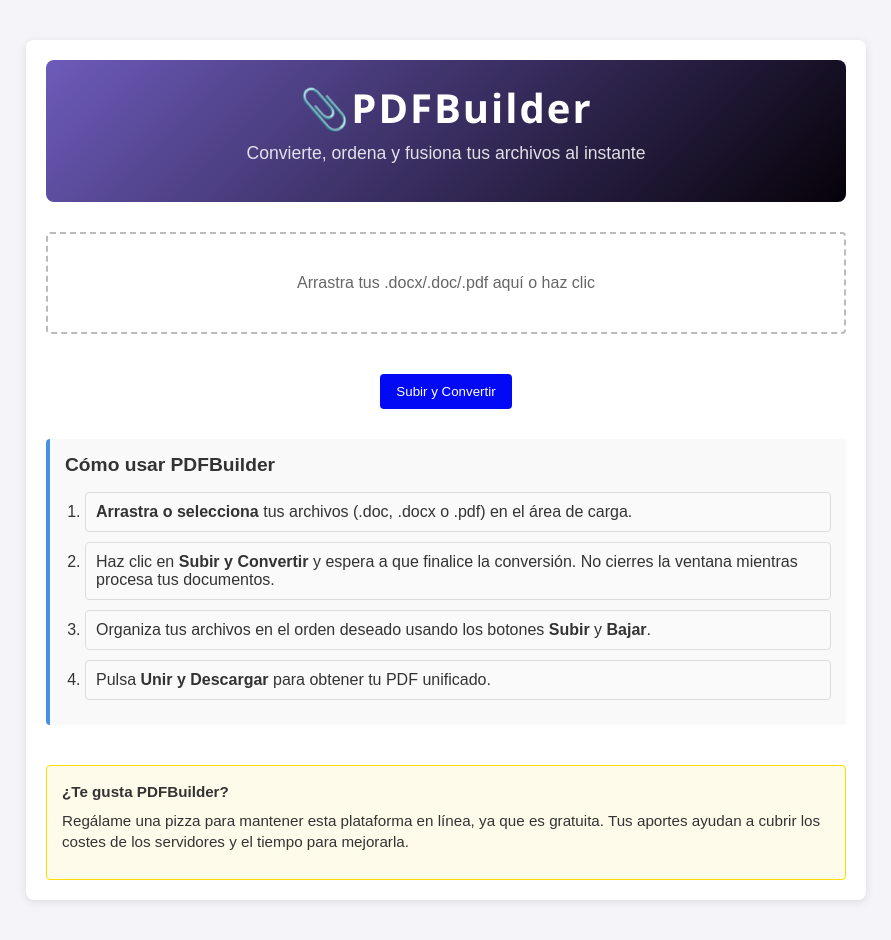
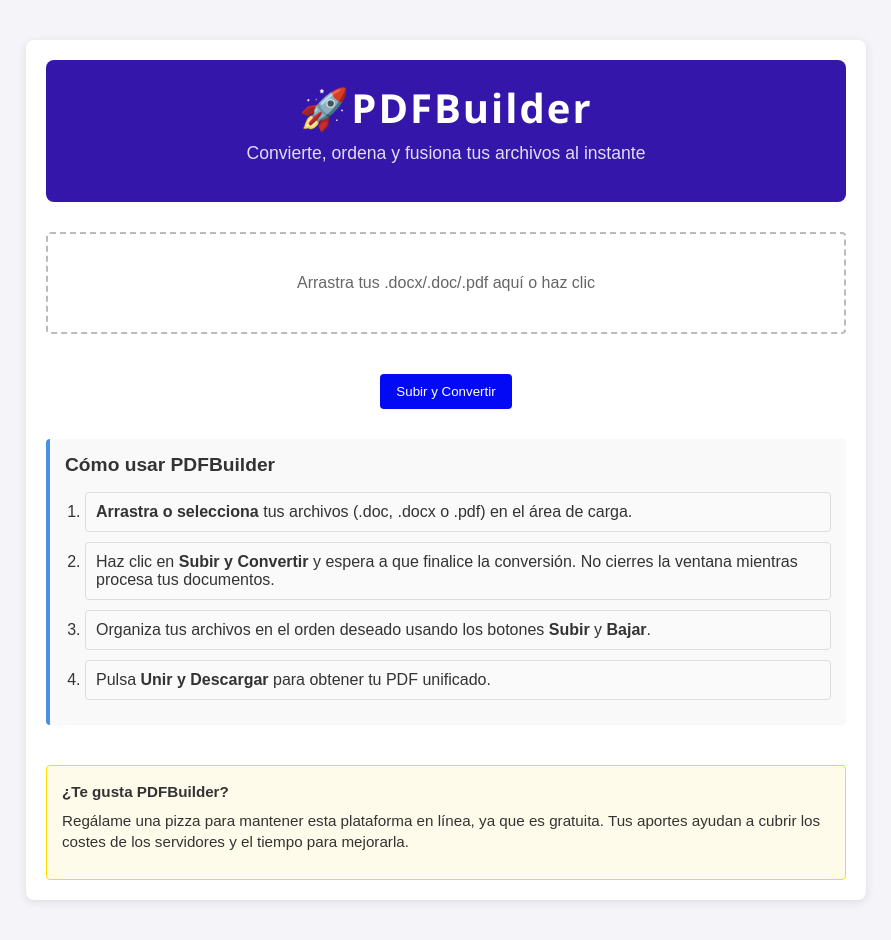
Before and after one commit to josuemzx/PDFBuilder, a plain HTML site: page templates/index.html in a window 1280 px wide. Shown: the whole page, without its empty margins (194-1085 px from the left). Drawn offline with Linux system fonts and the light colour scheme.

Commit message:
Update index.html

```diff
--- a/templates/index.html
+++ b/templates/index.html
@@ -3,7 +3,7 @@
 <head>
   <meta charset="UTF-8">
   <meta name="viewport" content="width=device-width, initial-scale=1.0">
-  <title>PDFBuilder Pro</title>
+  <title>PDFBuilder</title>
   <style>
     body {
       font-family: Arial, sans-serif;
@@ -24,7 +24,7 @@
     .header {
       text-align: center;
       padding: 20px 0;
-      background: linear-gradient(135deg, #6D5BBA,rgb(6, 2, 9));
+      background: linear-gradient(135deg, #3417AA, #3417AA);
       border-radius: 8px;
       color: #ffffff;
       margin-bottom: 30px;
@@ -137,7 +137,7 @@
 
     <!-- Encabezado mejorado -->
     <header class="header">
-      <h1>📎PDFBuilder</h1>
+      <h1>🚀PDFBuilder</h1>
       <p class="subtitle">Convierte, ordena y fusiona tus archivos al instante</p>
     </header>
 
```
